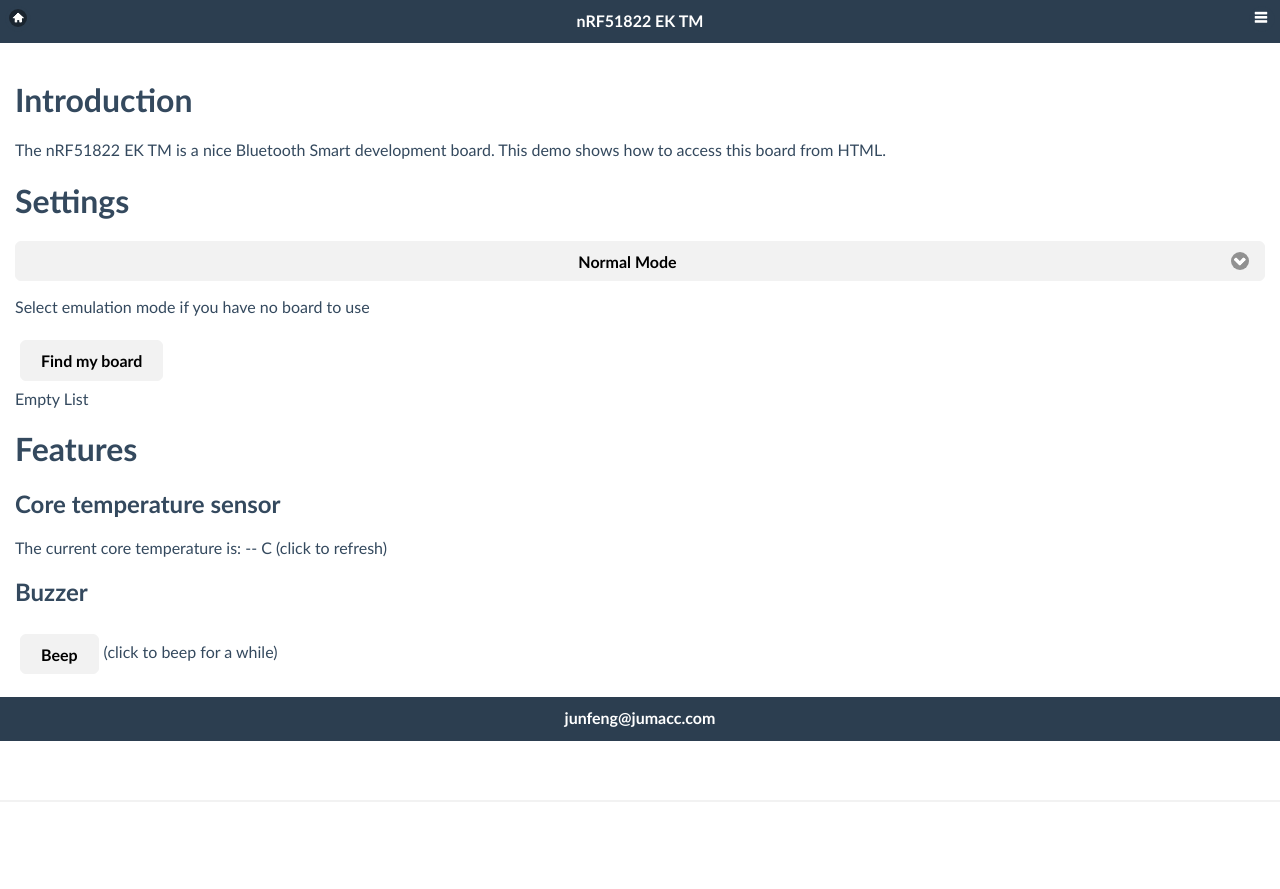
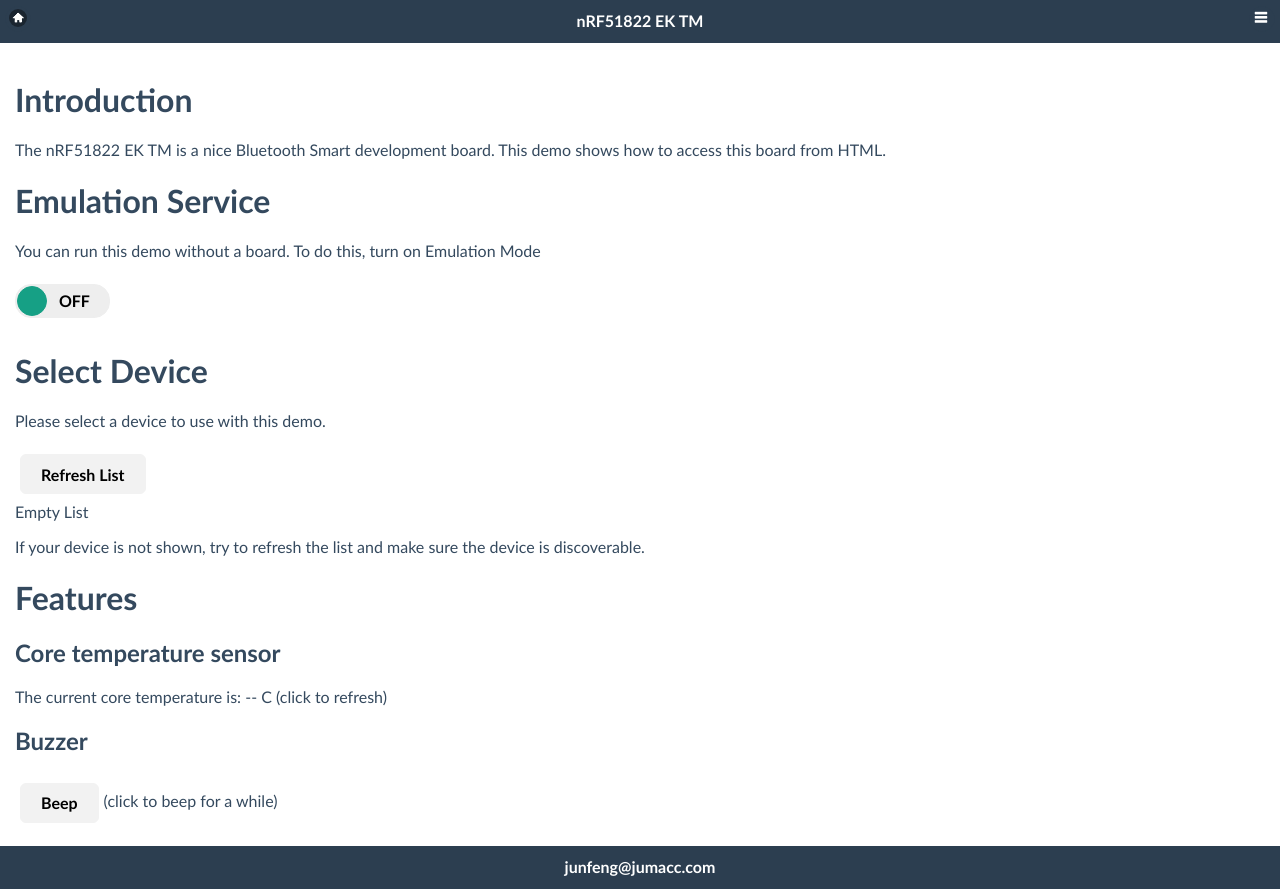
Before and after one commit to xudChen/nRF51822_EK_TM_DEMO, a plain HTML site: page index.html in a window 1280 px wide. Before the commit the page ends 802 px from the top, so only its background shows below. Drawn offline with Linux system fonts and the light colour scheme.

Commit message:
improve UI

```diff
--- a/index.html
+++ b/index.html
@@ -27,16 +27,22 @@
         </div>
 
         <div>
-          <h1>Settings</h1>
-          <select name="mode" id="mode">
-            <option value="normal">Normal Mode</option>
-            <option value="emulation">Emulation Mode</option>
+          <h1>Emulation Service</h1>
+          <p>You can run this demo without a board. To do this, turn on Emulation Mode</p>
+          <select name="mode" id="mode" data-role="slider">
+            <option value="normal">OFF</option>
+            <option value="emulation">ON</option>
           </select>
-          <p>Select emulation mode if you have no board to use</p>
-          <a id="scan-button" href="#" data-role="button" data-inline="true">Find my board</a><span>
-          <div id="device-list">
-            Empty List
-          </div>
+        </div>
+
+        <div>
+          <h1>Select Device</h1>
+          <p> Please select a device to use with this demo. </p>
+          <a id="scan-button" href="#" data-role="button" data-inline="true">Refresh List</a><span>
+            <div id="device-list">
+              Empty List
+            </div>
+            <p>If your device is not shown, try to refresh the list and make sure the device is discoverable.</p>
         </div>
 
         <div>
```
